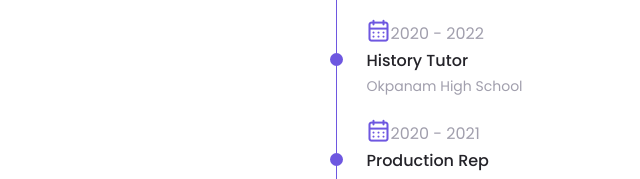
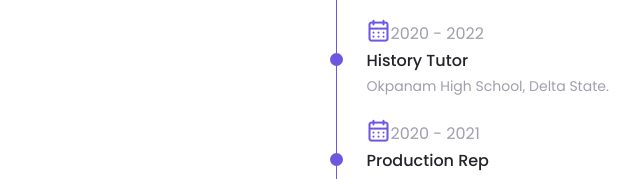
Before and after one commit to Stephenadebayoy/myportfolio, a plain HTML site: page index.html in a window 1280 px wide. Shown: the part 2681-2860 px from the top of the page, 304-944 px from the left. Drawn offline with nearby package versions, Linux system fonts and the light colour scheme.

Commit message:
second commit

```diff
--- a/index.html
+++ b/index.html
@@ -409,7 +409,7 @@ qualification -->
                   <h3 class="qualification__title">
                   History Tutor
                   </h3>
-               <span class="qualification__subtitle">Okpanam High School</span>
+               <span class="qualification__subtitle">Okpanam High School, Delta State.</span>
                 <div class="qualification__calandar"><i class="uil uil-calendar-alt"></i>2020 - 2021</div>
 
                 </div>
```
